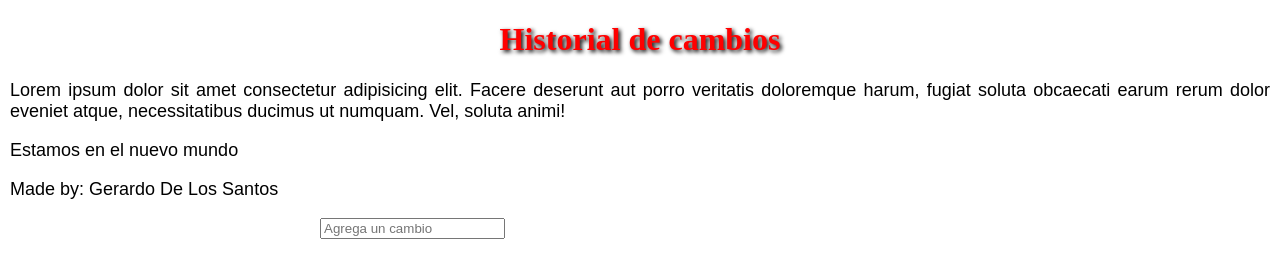
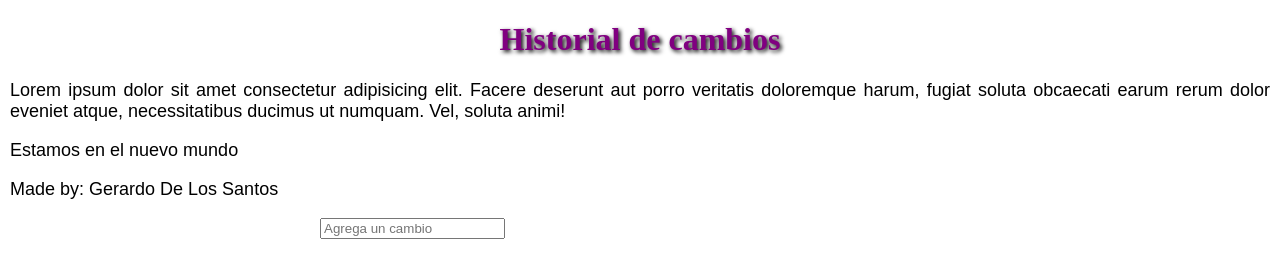
Before and after one commit to GerardoDLSJ/pruebagit, a plain HTML site: page index.html in a window 1280 px wide. Drawn offline with Linux system fonts and the light colour scheme.

Commit message:
Se cambio el color de los titulos h1 a purple

```diff
--- a/css/styles.css
+++ b/css/styles.css
@@ -6,7 +6,7 @@ body
 }
 .titulo
 {
-    color: Red;
+    color: purple;
     text-align: center;
     text-shadow: black 2px 2px 4px;
 }
```
